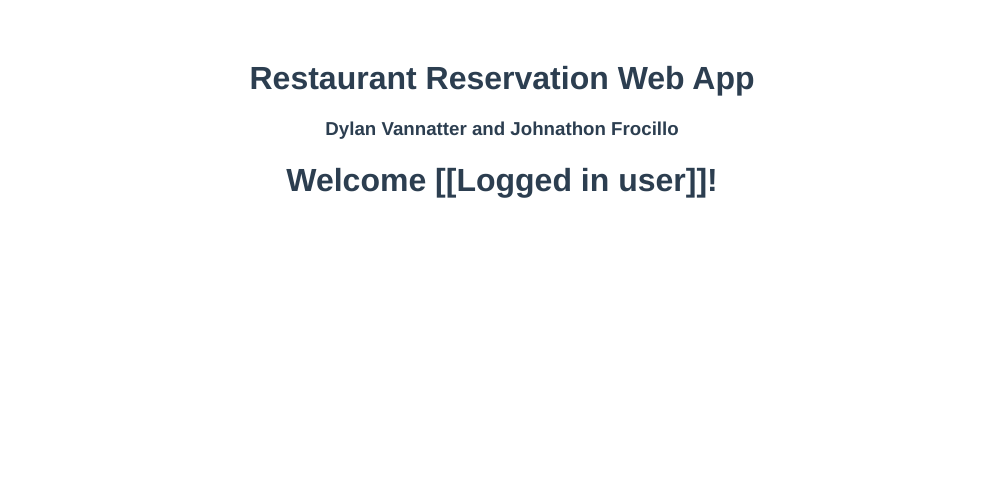
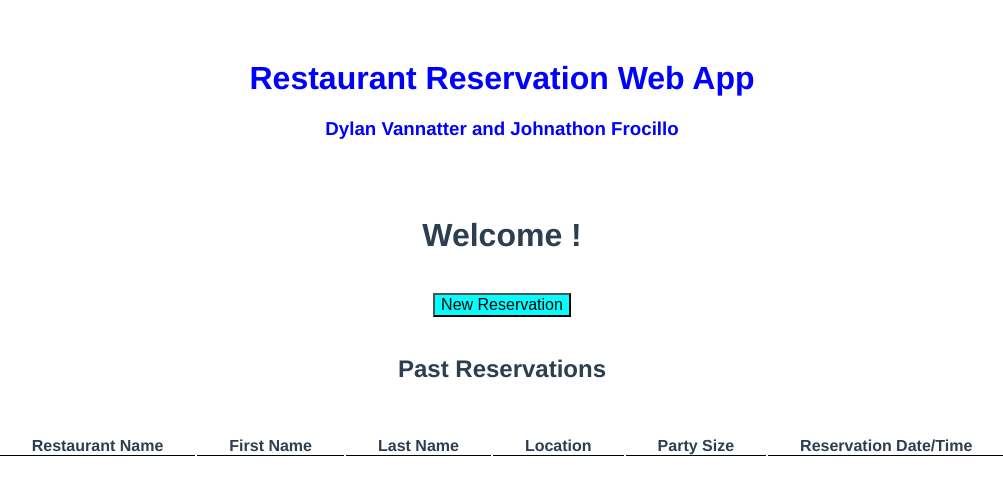
Before and after one commit to vannattd/restaurant-reservation-app, a Vue app: page /dashboard in a window 1280 px wide. Shown: the top 494 px of the page, without its empty margins (138-1141 px from the left). Built offline with nearby package versions, Linux system fonts and the light colour scheme; no server answers; the database is empty.

Commit message:
Created basic table for Dashboard screen, minimal styling, and firebase Auth fixes

```diff
--- a/src/App.vue
+++ b/src/App.vue
@@ -22,7 +22,7 @@ import CreateAccount from "./components/CreateAccount.vue";
 export default class App extends Vue {}
 </script>
 
-<style>
+<style scoped>
 #app {
   font-family: Avenir, Helvetica, Arial, sans-serif;
   -webkit-font-smoothing: antialiased;
@@ -31,4 +31,9 @@ export default class App extends Vue {}
   color: #2c3e50;
   margin-top: 60px;
 }
+
+h1,
+h3 {
+  color: blue;
+}
 </style>
--- a/src/components/Dashboard.vue
+++ b/src/components/Dashboard.vue
@@ -1,27 +1,81 @@
 <template>
   <div>
-    <button v-if="userLoggedIn()" @click="logout()">Logout</button>
-    <h1>Welcome [[Logged in user]]!</h1>
+    <button v-if="userLoggedIn()" @click="logout()">Logout</button><br /><br />
+    <h1>Welcome {{ firstName }} {{ lastName }}!</h1>
+    <br />
+    <button id="newReservation">New Reservation</button><br /><br />
+    <h2>Past Reservations</h2>
+    <table>
+      <thead>
+        <tr>
+          <th>Restaurant Name</th>
+          <th>First Name</th>
+          <th>Last Name</th>
+          <th>Location</th>
+          <th>Party Size</th>
+          <th>Reservation Date/Time</th>
+        </tr>
+      </thead>
+      <tbody></tbody>
+    </table>
   </div>
 </template>
 
 <script lang="ts">
 import { Component, Vue } from "vue-property-decorator";
 import { FirebaseAuth, UserCredential } from "@firebase/auth-types";
+import { FirebaseFirestore } from "@firebase/firestore-types";
 
 @Component
 export default class Dashboard extends Vue {
   readonly $appAuth!: FirebaseAuth;
+  readonly $appDB!: FirebaseFirestore;
+  private firstName = "";
+  private lastName = "";
 
   userLoggedIn(): boolean {
     return this.$appAuth.currentUser?.uid !== undefined;
   }
 
   logout(): void {
-      this.$appAuth.signOut();
-      this.$router.back();
+    this.$appAuth.signOut();
+    this.$router.back();
+  }
+
+  mounted(): void {
+    this.$appDB
+      .collection("users")
+      .doc(`${this.$appAuth.currentUser?.uid}`)
+      .get()
+      .then((doc) => {
+        if (doc.exists) {
+          const data = doc.data();
+          if (data != undefined) {
+            this.firstName = data.firstName;
+            this.lastName = data.lastName;
+          }
+        }
+      });
   }
 }
 </script>
 
-<style scoped></style>
+<style scoped>
+#newReservation {
+  font-size: 1em;
+  background-color: aqua;
+}
+
+table {
+  margin: auto;
+}
+
+th {
+  padding: 2em 2em 0em 2em;
+  border-bottom: 1px solid black;
+}
+
+td {
+  padding: 2em;
+}
+</style>
--- a/src/components/ForgotPassword.vue
+++ b/src/components/ForgotPassword.vue
@@ -10,13 +10,14 @@
 </template>
 
 <script lang="ts">
-import firebase from "firebase";
 import { Component, Vue } from "vue-property-decorator";
+import { FirebaseAuth } from "@firebase/auth-types";
 
 @Component
 export default class ForgotPassword extends Vue {
   private message = "";
   private email = "";
+  readonly $appAuth!: FirebaseAuth;
 
   get noInput(): boolean {
     return this.email.length === 0;
@@ -41,8 +42,8 @@ export default class ForgotPassword extends Vue {
 
   resetPasswordClick() {
     // call firebase thing to reset password. Plenty of docs from firebase website
-    var auth = firebase.auth();
-    auth
+
+    this.$appAuth
       .sendPasswordResetEmail(this.email)
       .then(() => {
         this.showMessageAndDismiss(
```
